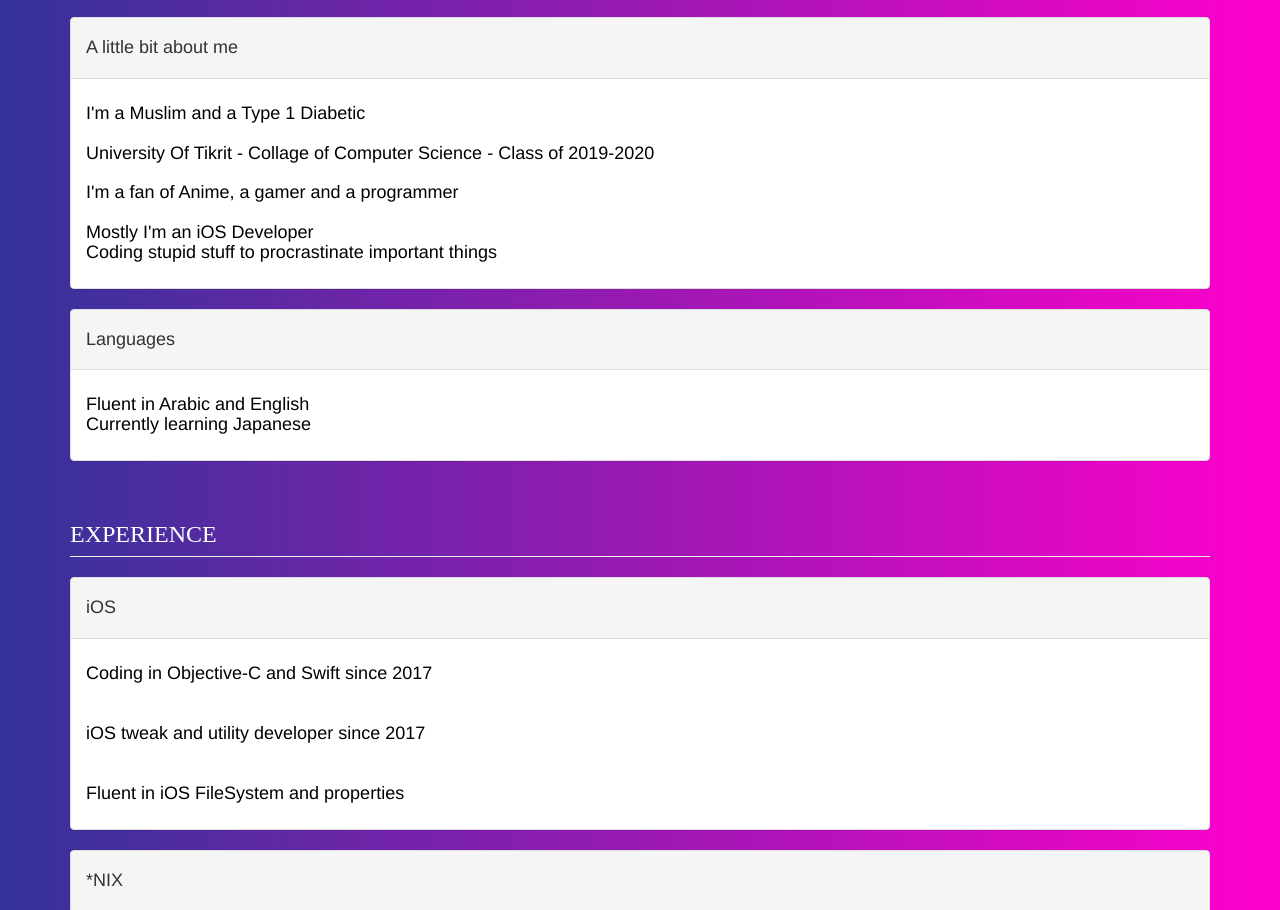
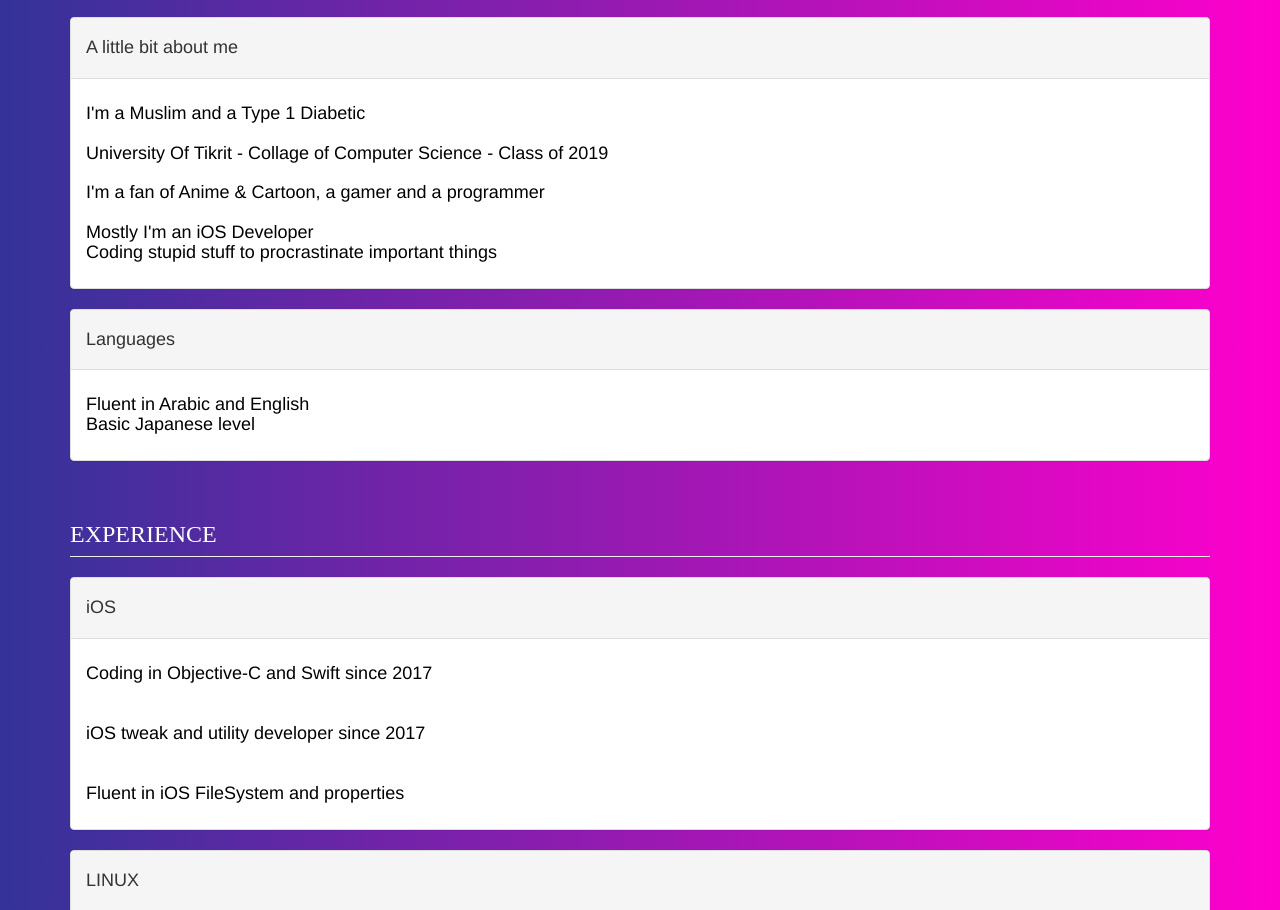
Before and after one commit to Wh0ba/wh0ba.github.io, a plain HTML site: page index.html in a window 1280 px wide. Shown: the part 412-1322 px from the top of the page. Drawn offline with Linux system fonts and the light colour scheme.

Commit message:
Update index.html

```diff
--- a/index.html
+++ b/index.html
@@ -29,9 +29,9 @@
 				<h4 >
 					I'm a Muslim and a Type 1 Diabetic
 					<br /><br />
-					University Of Tikrit - Collage of Computer Science - Class of 2019-2020
+					University Of Tikrit - Collage of Computer Science - Class of 2019
 					<br /><br />
-					I'm a fan of Anime, a gamer and a programmer
+					I'm a fan of Anime & Cartoon, a gamer and a programmer
 					<br /><br />
 					Mostly I'm an iOS Developer
 					<br />
@@ -45,7 +45,7 @@
 			<div class="panel-body" style="color: black;">
 				<h4 >
 					Fluent in Arabic and English <br />
-					Currently learning Japanese<br />
+					Basic Japanese level<br />
 				</h4>
 			</div>
 		</div>
@@ -62,7 +62,7 @@
 		  </div>
 		</div>
 		<div class="panel panel-default">
-		  <div class="panel-heading"><h4>*NIX</h4></div>
+		  <div class="panel-heading"><h4>LINUX</h4></div>
 		  <div class="panel-body " style="color: black;">
 			 <h4> Flunet in UNIX like shell and command line interfaces </h4><br /> <br />
 			 <h4> Vim is my editor and fish is my shell </h4>
@@ -106,4 +106,11 @@
 
 	<div class="container">
 		<h3 id="wells" class="fontic page-header">CONTACT</h3>
-		<div class="
+		<div class="list-group">
+			<a href="https://twitter.com/wh0ba" class='link-item list-group-item'><span class="fa fa-twitter"></span>Twitter</a>
+		</div>
+	</div>
+
+
+  </body>
+</html>
```
